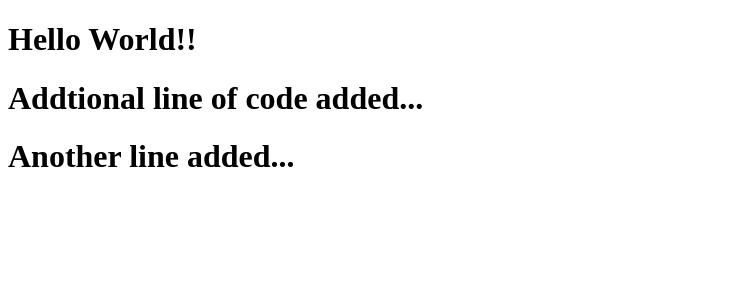
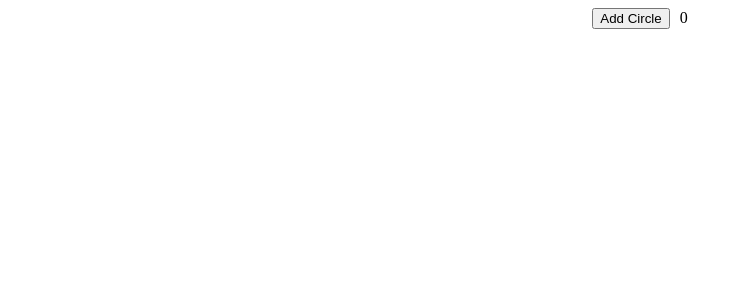
Before and after one commit to Zedan637/redux, a React (Create React App) app in the folder redux-app/: page / in a window 1280 px wide. Shown: the top 300 px of the page, without its empty margins (0-743 px from the left). Built offline with nearby package versions, Linux system fonts and the light colour scheme.

Commit message:
circle printed

```diff
--- a/redux-app/src/App.js
+++ b/redux-app/src/App.js
@@ -1,12 +1,11 @@
 import React from 'react'
+import CircleContainer from './CircleContainer';
 
 function App() {
-  console.log("Testing code in background...")
+
   return (
     <div>
-      <h1>Hello World!!</h1>
-      <h1>Addtional line of code added...</h1>
-      <h1>Another line added...</h1>
+      <CircleContainer/>
     </div>
   );
 }
--- /dev/null
+++ b/redux-app/src/CircleContainer.jsx
@@ -0,0 +1,46 @@
+import { useState } from 'react';
+
+function Circle() {
+  const [isGray, setIsGray] = useState(false);
+
+  const handleClick = () => {
+    setIsGray(!isGray);
+  };
+
+  const circleStyle = {
+    width: '100px',
+    height: '100px',
+    borderRadius: '50%',
+    backgroundColor: isGray ? 'gray' : 'red',
+  };
+
+  return (
+    <div style={circleStyle} onClick={handleClick}></div>
+  );
+}
+
+function CircleContainer() {
+  const [circles, setCircles] = useState([]);
+
+  const handleButtonClick = () => {
+    setCircles([...circles, <Circle key={circles.length} />]);
+  };
+
+  const circleCount = circles.length;
+
+  return (
+    <div>
+      <div style={{ textAlign: 'center' }}>
+        <button onClick={handleButtonClick}>Add Circle</button>
+        <span style={{ marginLeft: '10px' }}>{circleCount}</span>
+      </div>
+      {circles.map((circle, index) => (
+        <div key={index} style={{ marginTop: '20px' }}>
+          {circle}
+        </div>
+      ))}
+    </div>
+  );
+}
+
+export default CircleContainer;
```
